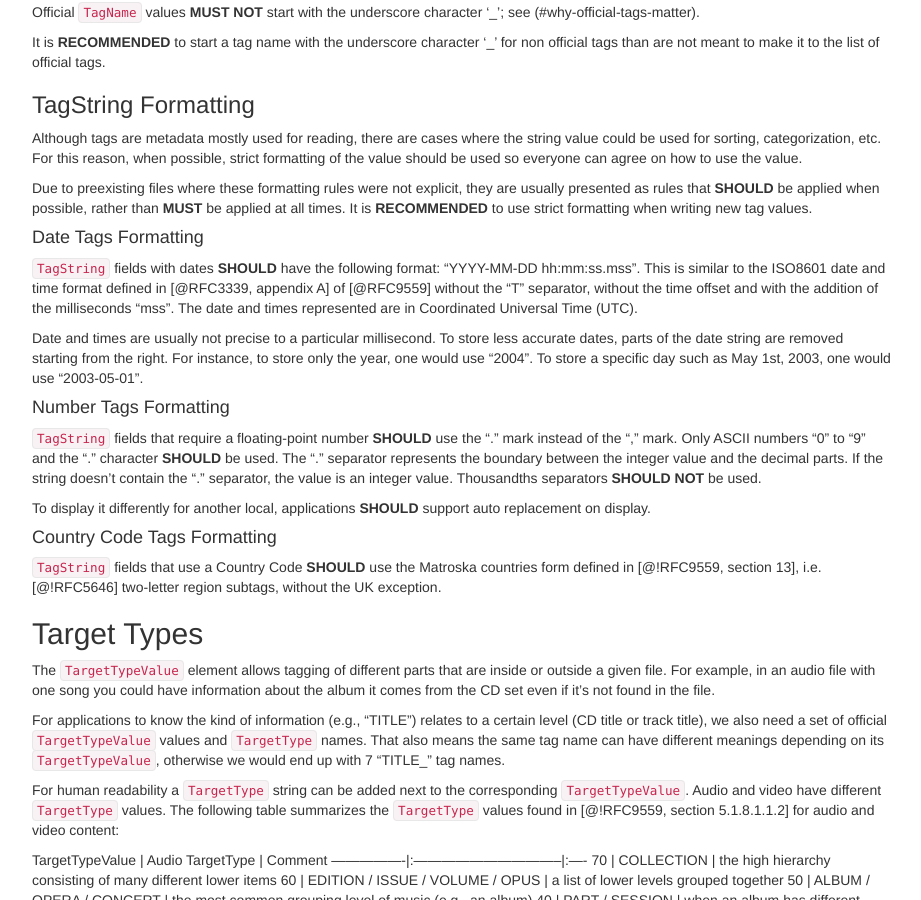
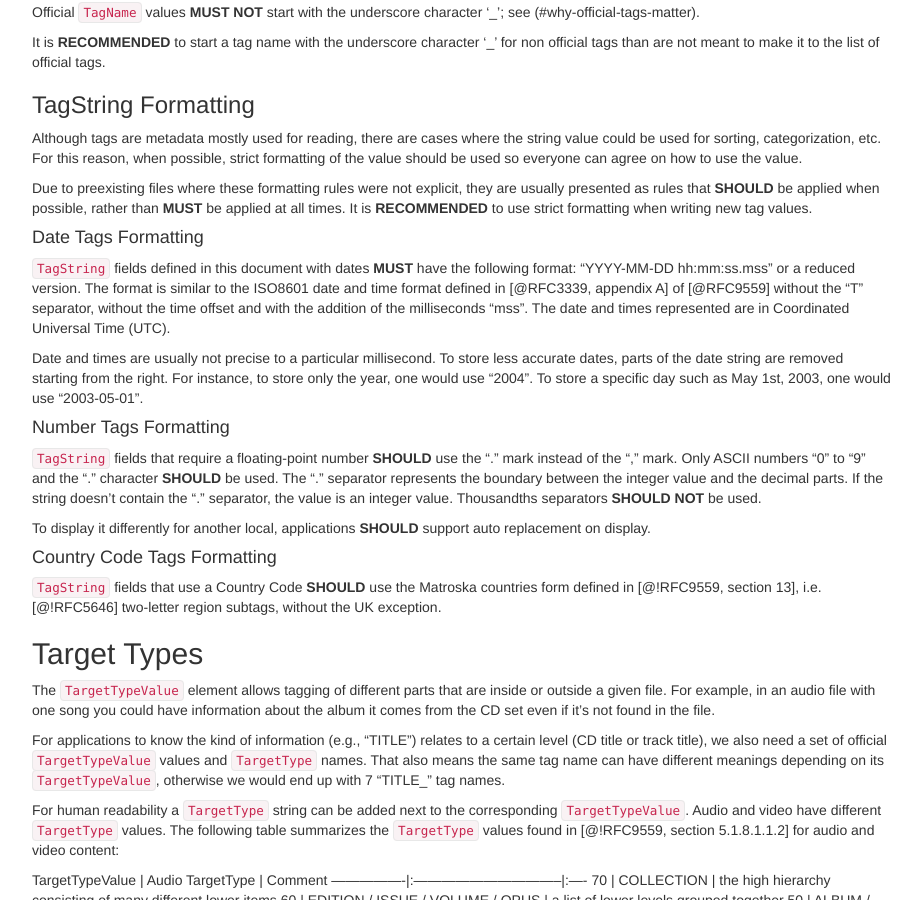
Before and after one commit to ietf-wg-cellar/matroska-specification, a Jekyll site: the page built from tagging.md, in a window 1280 px wide and 900 px high, scrolled down 1481 px. Shown: the whole window, without its empty margins (273-1194 px from the left). Built offline with Jekyll 4.4.1, drawn with Linux system fonts in a browser that asks for light colours; our own code applies the rules of GitHub Pages for plain Markdown files.

Commit message:
enforce the date format only for this document

```diff
--- a/tagging.md
+++ b/tagging.md
@@ -95,8 +95,8 @@ at all times. It is **RECOMMENDED** to use strict formatting when writing new ta
 
 #### Date Tags Formatting
 
-`TagString` fields with dates **SHOULD** have the following format: "YYYY-MM-DD hh:mm:ss.mss".
-This is similar to the ISO8601 date and time format defined in [@RFC3339, appendix A] of [@RFC9559]
+`TagString` fields defined in this document with dates **MUST** have the following format: "YYYY-MM-DD hh:mm:ss.mss" or a reduced version.
+The format is similar to the ISO8601 date and time format defined in [@RFC3339, appendix A] of [@RFC9559]
 without the "T" separator, without the time offset and with the addition of the milliseconds "mss".
 The date and times represented are in Coordinated Universal Time (UTC).
 
```
